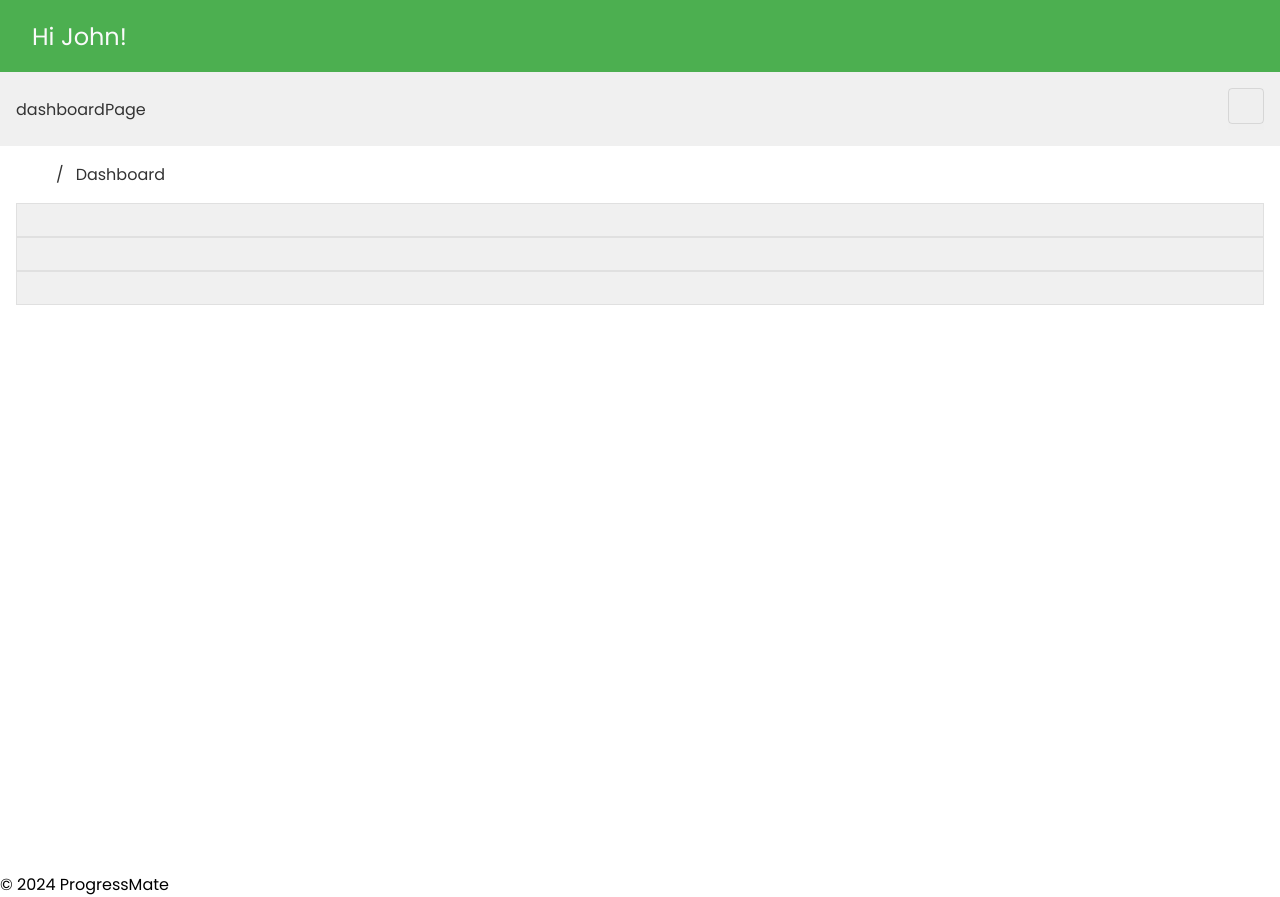
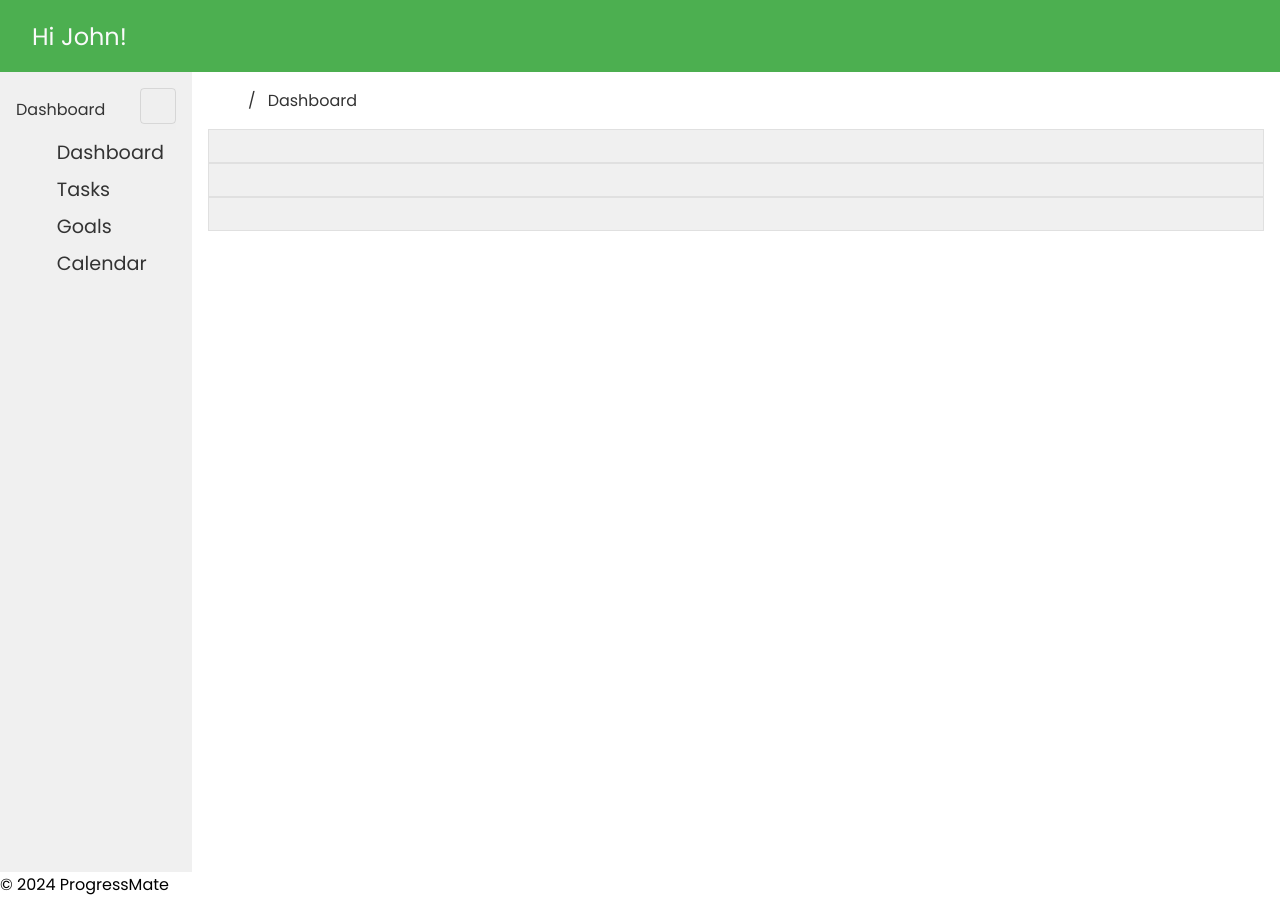
Before and after one commit to jrhylf/progress-mate-app, a React (Create React App) app in the folder progress-mate/frontend/: page /dashboard in a window 1280 px wide. Built offline with nearby package versions, Linux system fonts and the light colour scheme; some icons are missing.

Commit message:
still fixing

```diff
--- a/progress-mate/frontend/src/components/Dashboard.jsx
+++ b/progress-mate/frontend/src/components/Dashboard.jsx
@@ -21,30 +21,29 @@ import useNavToggle from "../js/useNavToggle";
 function Dashboard() {
     const { isOpen, toggleNav } = useNavToggle();
 
-    const [iconSize, setIconSize] = useState('sm');
-
-    const changeIconSize = () => {
-        setIconSize('md');  // Dynamically change to 'md'
-    };
-
     // TODO: Get the username from Login Session.
     const [username, setUsername] = useState('John');
 
     // TODO: Apply login session for this.
     // const navigate = useNavigate();
 
-    const [currentPage, setCurrentPage] = useState("dashboardPage");
+    const [currentPage, setCurrentPage] = useState('Dashboard');
     const renderPage = () => {
         switch (currentPage) {
             case 'dashboardPage':
+                setCurrentPage('Dashboard');
                 return <DashboardPage />
             case 'tasksPage':
+                setCurrentPage('Tasks');
                 return <TasksPage />;
             case 'goalsPage':
+                setCurrentPage('Goals');
                 return <GoalsPage />;
             case 'calendarPage':
+                setCurrentPage('Calendar');
                 return <CalendarPage />;
             default:
+                // setCurrentPage('Dashboard');
                 return <DashboardPage />;
         }
     };
@@ -69,27 +68,27 @@ function Dashboard() {
                         <span id="pageName" className="pageName">{currentPage}</span>
 
                         {/* Menu Icon */}
-                        <button id="nav-btn" className="nav_btn" onClick={() => { toggleNav(); changeIconSize(); }} aria-label="Toggle navigation">
+                        <button id="nav-btn" className="nav_btn" onClick={toggleNav} aria-label="Toggle navigation">
                             <box-icon id="menuIcon" name='menu' size='md' border='square'></box-icon>
                         </button>
                     </header>
 
                     <div id="nav-container" className={`nav-container ${isOpen ? 'open' : 'close'}`}>
                         <ul className="nav-links">
-                            <li className={currentPage === 'dashboardPage' ? 'navItem active' : 'navItem'} onClick={() => setCurrentPage('dashboardPage')}>
-                                <box-icon name='bar-chart-square' size={iconSize}></box-icon>
+                            <li title="Dashboard" className={currentPage === 'dashboardPage' ? 'navItem active' : 'navItem'} onClick={() => setCurrentPage('dashboardPage')}>
+                                <box-icon name='bar-chart-square' size='sm'></box-icon>
                                 <span className="nav-item-name">Dashboard</span>
                             </li>
-                            <li className={currentPage === 'tasksPage' ? 'navItem active' : 'navItem'} onClick={() => setCurrentPage('tasksPage')}>
-                                <box-icon name='task' size={iconSize}></box-icon>
+                            <li title="Tasks" className={currentPage === 'tasksPage' ? 'navItem active' : 'navItem'} onClick={() => setCurrentPage('tasksPage')}>
+                                <box-icon name='task' size='sm'></box-icon>
                                 <span className="nav-item-name">Tasks</span>
                             </li>
-                            <li className={currentPage === 'goalsPage' ? 'navItem active' : 'navItem'} onClick={() => setCurrentPage('goalsPage')}>
-                                <box-icon name='target-lock' size={iconSize}></box-icon>
+                            <li title="Goals" className={currentPage === 'goalsPage' ? 'navItem active' : 'navItem'} onClick={() => setCurrentPage('goalsPage')}>
+                                <box-icon name='target-lock' size='sm'></box-icon>
                                 <span className="nav-item-name">Goals</span>
                             </li>
-                            <li className={currentPage === 'calendarPage' ? 'navItem active' : 'navItem'} onClick={() => setCurrentPage('calendarPage')}>
-                                <box-icon name='calendar' size={iconSize}></box-icon>
+                            <li title="Calendar" className={currentPage === 'calendarPage' ? 'navItem active' : 'navItem'} onClick={() => setCurrentPage('calendarPage')}>
+                                <box-icon name='calendar' size='sm'></box-icon>
                                 <span className="nav-item-name">Calendar</span>
                             </li>
                         </ul>
--- a/progress-mate/frontend/src/css/Dashboard.css
+++ b/progress-mate/frontend/src/css/Dashboard.css
@@ -31,7 +31,7 @@
     background-color: var(--background-color2);
     padding: 1rem;
     color: var(--text-color1);
-    overflow-y: hidden;
+    overflow: hidden;
 }
 
 .nav-header {
@@ -46,7 +46,7 @@
     align-items: center;
     margin: 0.5rem 0;
     color: var(--text-color1);
-    font-size: 1.4rem;
+    font-size: 1.2rem;
     cursor: pointer;
     transition: background-color 0.2s ease;
 }
@@ -88,18 +88,40 @@
     margin: 0 12px; /* Space around the slash */
 }
 
-@media screen and (min-width: 1400px){
+/* Still fixing */
+/* For Tablet Landscape */
+/* @media screen and (min-width: 769px) and (max-width: 1279px) {
     .user-main {
         display: flex;
     }
 
     .nav {
-        width: 100%;
-        max-width: 18%;
+        max-width: 15%;
         transition: max-width 0.5s ease-out;
     }
 
     .nav-header {
         margin-bottom: 1rem;
     }
+} */
+/* Still fixing */
+
+/* For Desktop */
+@media screen and (min-width: 1280px){
+    .user-main {
+        display: flex;
+    }
+
+    .nav {
+        max-width: 15%;
+        transition: max-width 0.5s ease-out;
+    }
+
+    /* .nav-header {
+        justify-content: end;
+    } */
+
+    .navItem:nth-child(1) {
+        margin-top: 0.5rem;
+    }
 }
--- a/progress-mate/frontend/src/css/useNavToggle.css
+++ b/progress-mate/frontend/src/css/useNavToggle.css
@@ -1,28 +1,17 @@
-.nav.sideExpand {
-    max-width: 15%;
-}
-
-.nav.sideCollapse {
+.nav.collapse {
     max-width: 5%;
 }
 
-.pageName.absolute, .nav-item-name.itemCollapse {
+.pageName.hide, .nav-item-name.hide {
     display: none;
+}
+
+.navItem.margin {
+    margin: 1rem 0;
 }
 
 .nav_btn {
     border: none;
-}
-
-.navItem.mr-0 box-icon {
-    margin-right: 0;
-}
-
-.navItem.mr-0 {
-    height: auto;
-    max-height: 36px;
-    width: 100%;
-    max-width: 36px;
 }
 
 .nav-container {
--- a/progress-mate/frontend/src/js/useNavToggle.js
+++ b/progress-mate/frontend/src/js/useNavToggle.js
@@ -2,62 +2,59 @@ import { useState, useEffect } from "react";
 
 const useNavToggle = () => {
     // Get the screen width 1400px minimum (for desktop)
-    const [isDesktop, setIsDesktop] = useState(window.innerWidth >= 1400);
+    const [isDesktop, setIsDesktop] = useState(window.innerWidth >= 1280);
     const [isOpen, setIsOpen] = useState(false);
 
     // Handle screen resize to update desktop state
     useEffect(() => {
         const updateNavState = () => {
-            const desktopWidth = window.innerWidth >= 1400;
+            const desktopWidth = window.innerWidth >= 1280;
             setIsDesktop(desktopWidth);
 
             // Adjust the navContainer based on the screen size
             const nav = document.getElementById('nav');
-            const pageName = document.getElementById('pageName');
+            const navContainer = document.getElementById('nav-container');
             const navBtn = document.getElementById('nav-btn');
-            const navContainer = document.getElementById('nav-container');
-            const navItemName = document.querySelectorAll('.nav-item-name');
-            const navList = document.querySelectorAll('.navItem');
+            // const pageName = document.getElementById('pageName');
+            // const navItem = document.querySelectorAll('.navItem');
+            // const navItemName = document.querySelectorAll('.nav-item-name');
+            // const dashboardIcon = document.querySelector("box-icon[name='bar-chart-square']");
+            // const taskIcon = document.querySelector("box-icon[name='task']");
+            // const goalIcon = document.querySelector("box-icon[name='target-lock']");
+            // const calendarIcon = document.querySelector("box-icon[name='calendar']");
 
             if (desktopWidth) {
                 // Desktop size: ensure the nav is open
                 navContainer?.classList.remove('close');
                 navContainer?.classList.add('open');
-                nav?.classList.add('sideExpand');
+                // pageName?.classList.add('hide');
 
-                const navExpand = () => {
-                    nav?.classList.add('sideCollapse');
-                };
+                // navItem.forEach(item => {
+                //     item.classList.add('margin');
+                // });
 
-                if (nav?.classList.contains('sideExpand')) {
-                    // Close Sidebar
+                //
+                if (!nav?.classList.contains('collapse')) {
                     navBtn?.addEventListener('click', function() {
-                        nav?.classList.remove('sideExpand');
-                        nav?.classList.add('sideCollapse');
-                        pageName?.classList.add('absolute');
+                        // nav?.classList.add('collapse');
 
-                        navItemName.forEach(item => {
-                            item.classList.add('itemCollapse');
-                        });
+                        // navItemName.forEach(itemName => {
+                        //     itemName.classList.add('hide');
+                        // });
 
-                        navList.forEach(item => {
-                            item.classList.add('mr-0');
-                        });
-                    });
+                        // dashboardIcon.style.marginRight = '0';
+                        // taskIcon.style.marginRight = '0';
+                        // goalIcon.style.marginRight = '0';
+                        // calendarIcon.style.marginRight = '0';
 
-                    navBtn.removeEventListener('click', navExpand);
-                }
-                else if (nav?.classList.contains('sideCollapse')) {
-                    // Open Sidebar
-                    navBtn?.addEventListener('click', function() {
-                        nav?.classList.add('sideExpand');
-                        nav?.classList.remove('sideCollapse');
-                        pageName?.classList.remove('absolute');
+                        // dashboardIcon.setAttribute('size', 'md');
+                        // taskIcon.setAttribute('size', 'md');
+                        // goalIcon.setAttribute('size', 'md');
+                        // calendarIcon.setAttribute('size', 'md');
                     });
                 }
             } else {
                 // Mobile size: remove 'open' class
-                nav?.classList.remove('sideExpand');
                 navContainer?.classList.remove('open');
                 navContainer?.classList.add('close');
             }
```
Lines whose indentation alone changed are shown as unchanged.
